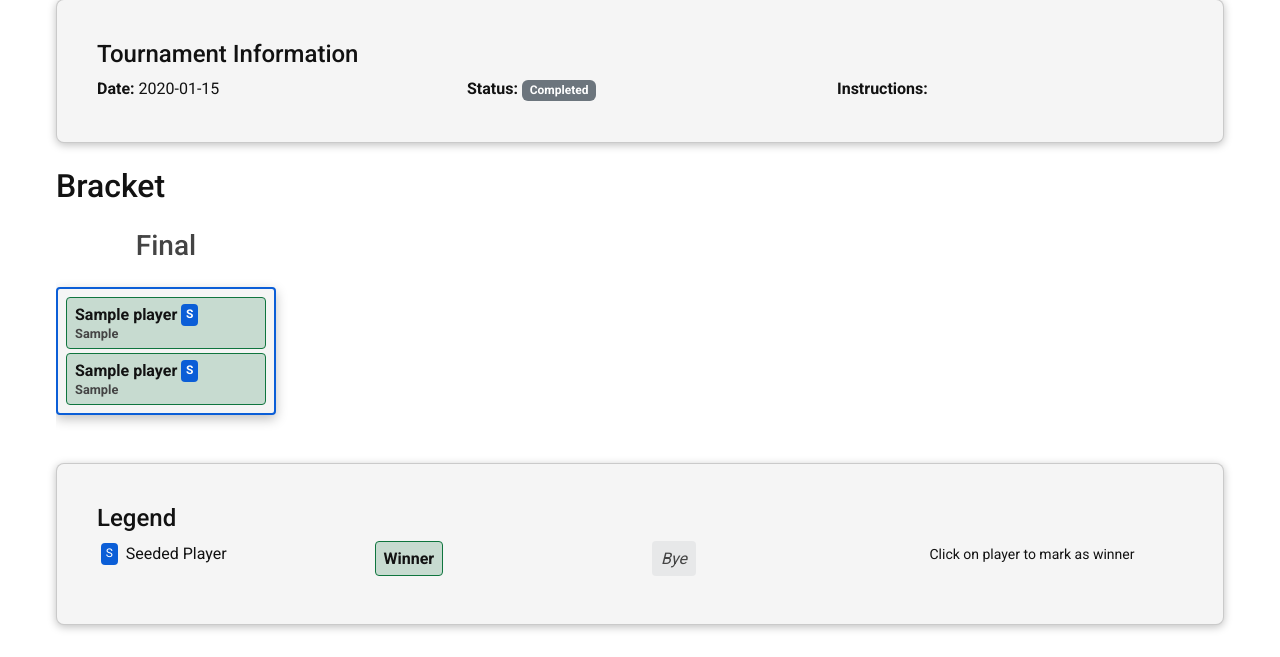
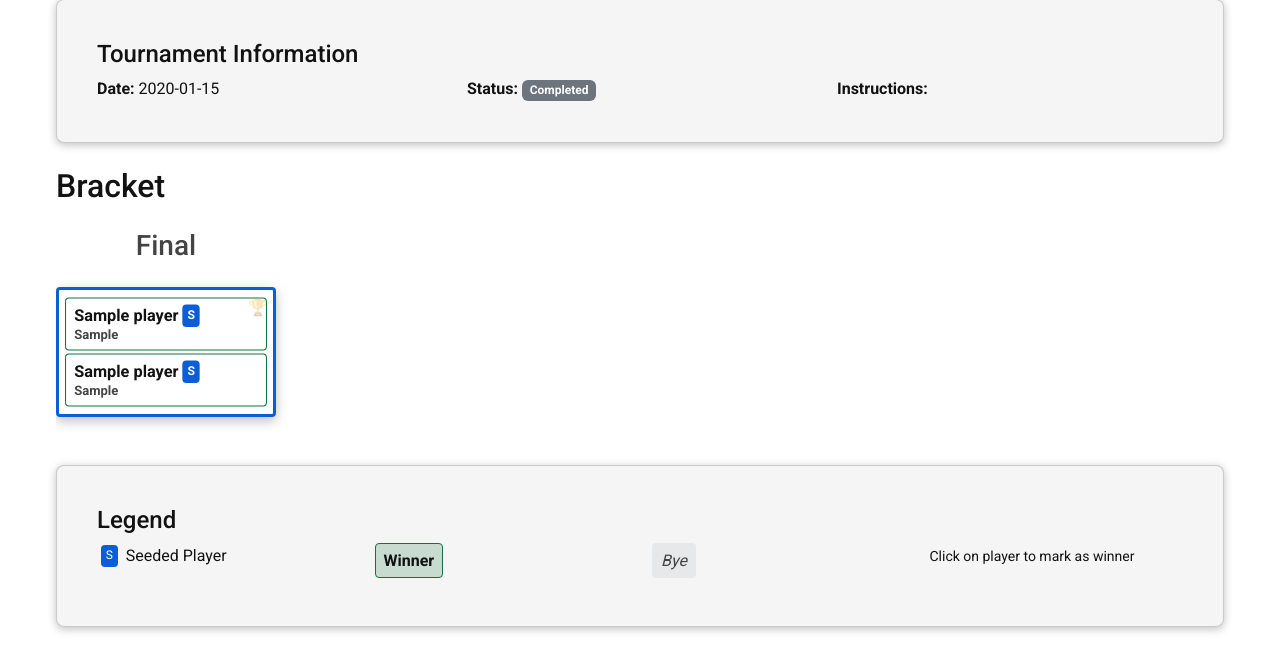
Before and after one commit to codelsaac/ChineseBracketMaster, a Flask app: page /tournament/1 in a window 1280 px wide. Shown: the part 283-940 px from the top of the page. Run offline with Flask 3, Linux system fonts and the light colour scheme; tables that the repository leaves empty hold one stand-in row (values such as "Sample post"); some libraries are stand-ins or nearby versions.

Commit message:
Improve visual highlighting for the final championship match on the platform
Enhance CSS styles for championship matches, including border, shadow, background, trophy icon, and winner highlighting.

Replit-Commit-Author: Agent
Replit-Commit-Session-Id: 35c601c1-4001-4d85-b5fa-262755b1a43f
Replit-Commit-Screenshot-Url: https://storage.googleapis.com/screenshot-production-us-central1/710e4296-b01d-4890-897c-23066439fe78/44ee7aa3-7949-416e-8244-b11737a20e57.jpg

```diff
--- a/static/css/styles.css
+++ b/static/css/styles.css
@@ -605,8 +605,26 @@ body.dark-theme .player.winner {
 }
 
 .championship-match {
-  border: 2px solid var(--primary);
+  border: 3px solid var(--primary);
   box-shadow: 0 4px 12px var(--shadow);
+  background-color: rgba(var(--primary-rgb), 0.05);
+  position: relative;
+  overflow: hidden;
+}
+
+.championship-match::before {
+  content: '🏆';
+  position: absolute;
+  top: 5px;
+  right: 5px;
+  font-size: 1rem;
+  opacity: 0.3;
+}
+
+.championship-match .player.winner {
+  background-color: rgba(var(--success-rgb), 0.3);
+  transform: scale(1.02);
+  transition: all var(--transition-fast);
 }
 
 /* ========================
```
